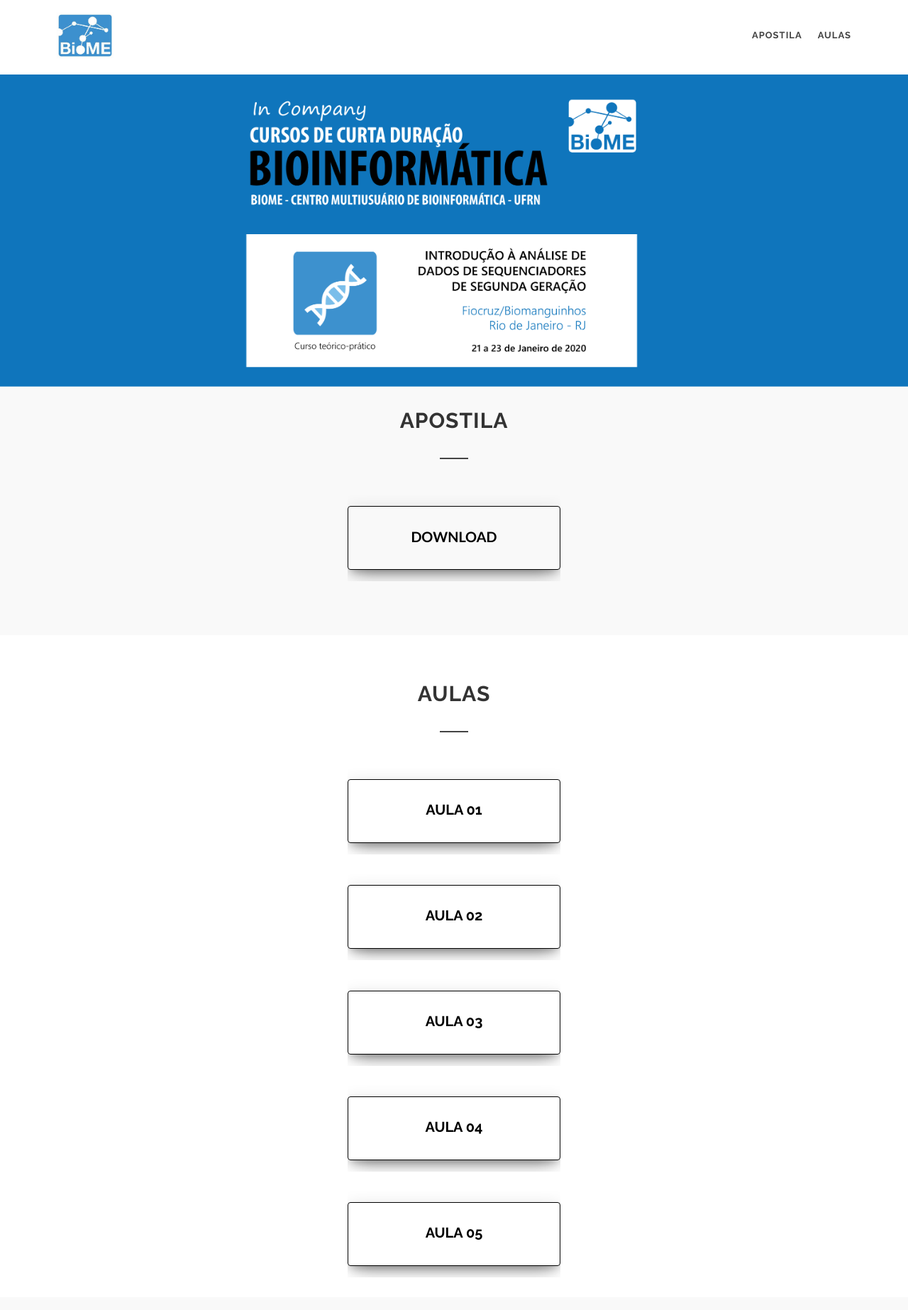
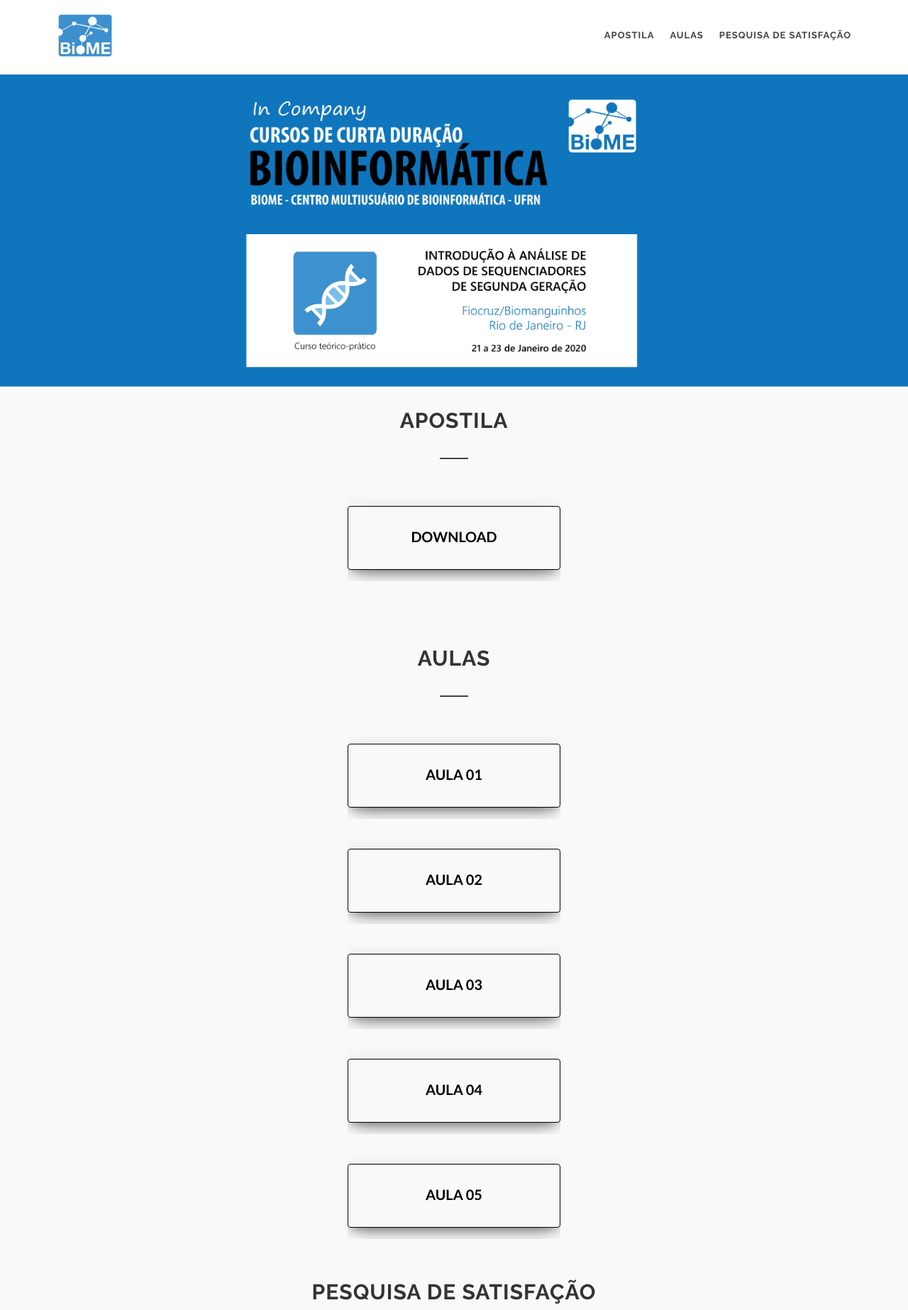
Before and after one commit to rochedo55/curso-teorico-pratico, a plain HTML site: page index.html in a window 1280 px wide. Shown: the top 1846 px of the page at 71% size. Drawn offline with Linux system fonts and the light colour scheme; some packages are replaced by stand-ins of ours.

Commit message:
colocando um botao na barra para a pesquisa de satisfacao

```diff
--- a/index.html
+++ b/index.html
@@ -84,6 +84,12 @@
                                     <div>Aulas</div>
                                 </a>
                             </li>
+                            <li>
+                                <a onmouseover="this.style.color='#0083B0';" onmouseout="this.style.color='#666';"
+                                    href="#pesquisa">
+                                    <div>Pesquisa de Satisfação</div>
+                                </a>
+                            </li>
 
                         </ul>
 
@@ -98,6 +104,12 @@
                                 <a onmouseover="this.style.color='#0083B0';" onmouseout="this.style.color='#666';"
                                     href="#aulas">
                                     <div>Aulas</div>
+                                </a>
+                            </li>
+                            <li>
+                                <a onmouseover="this.style.color='#0083B0';" onmouseout="this.style.color='#666';"
+                                    href="#pesquisa">
+                                    <div>Pesquisa de Satisfação</div>
                                 </a>
                             </li>
                         </ul>
@@ -160,7 +172,7 @@
         <!--PROGRAM END-->
 
         <!-- REGISTER-->
-        <div id="generic_price_table" class="section">
+        <div id="aulas" class="section">
 
             <div class="container clearfix">
                 <div class="row" id="aulas">
```
